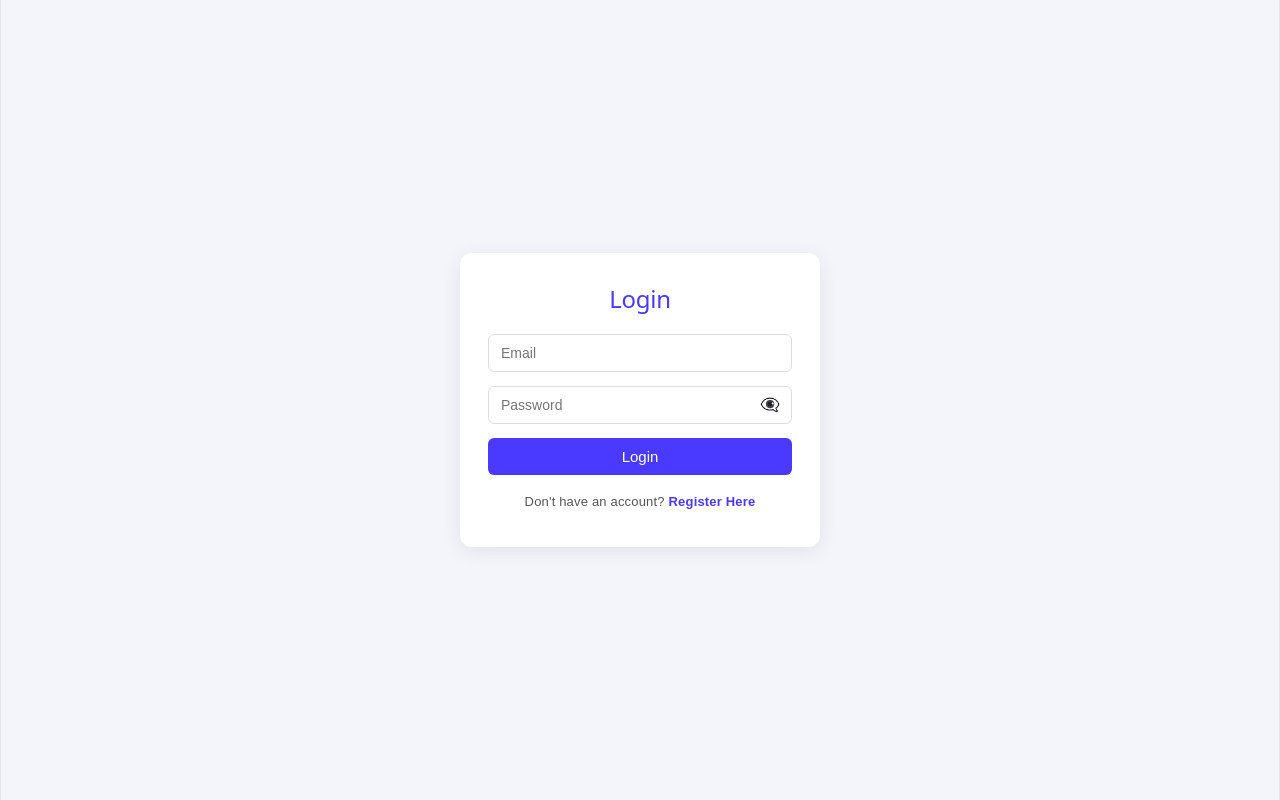
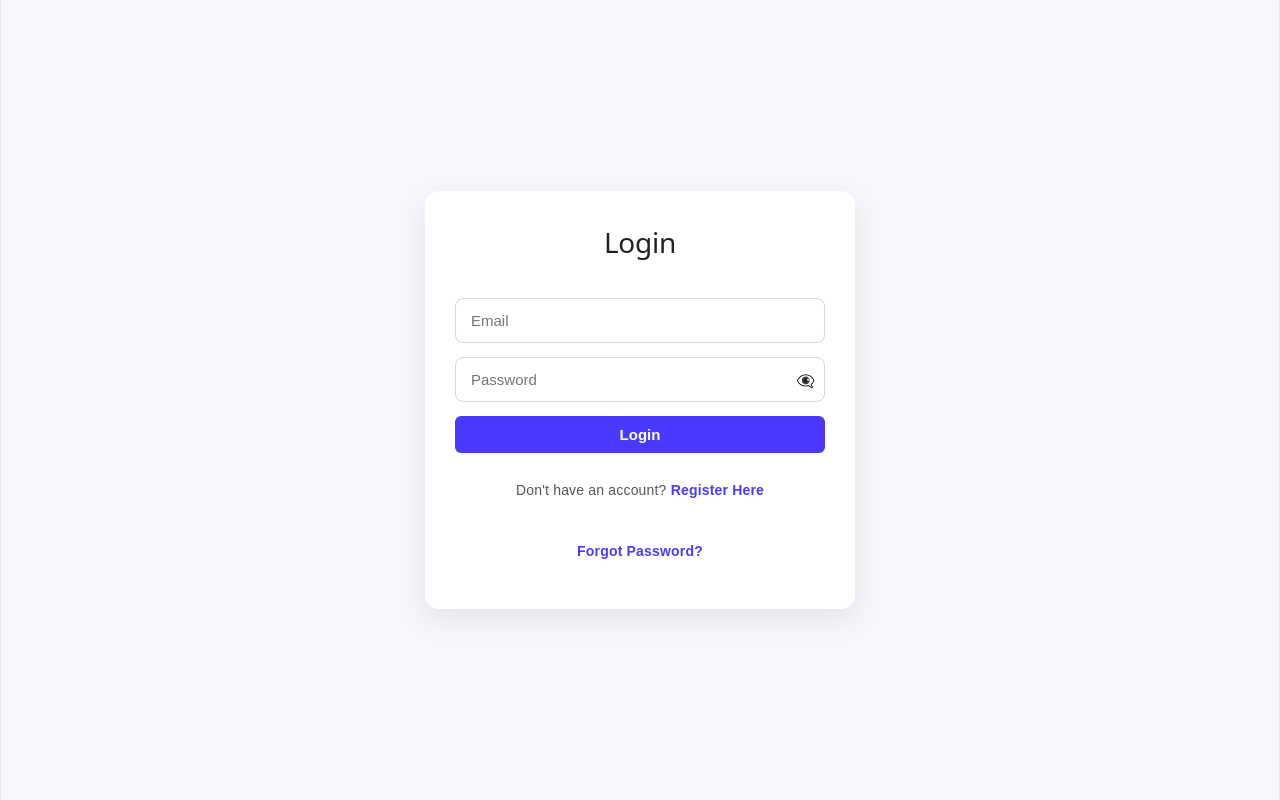
Before and after one commit to surendrakumar498/expenses_frontend, a React (Vite) app: page / in a window 1280 px wide. Built offline with nearby package versions, Linux system fonts and the light colour scheme; no server answers.

Commit message:
forgot route impliment

```diff
--- a/package.json
+++ b/package.json
@@ -10,10 +10,12 @@
     "preview": "vite preview"
   },
   "dependencies": {
+    "dom": "^0.0.3",
     "react": "^19.2.6",
     "react-dom": "^19.2.6",
     "react-icons": "^5.6.0",
     "react-spinners": "^0.17.0",
+    "router": "^2.2.0",
     "sweetalert2": "^11.26.25"
   },
   "devDependencies": {
--- a/src/App.css
+++ b/src/App.css
@@ -715,6 +715,196 @@ table th{
 }
 
 
+/* forgot password here css */
+
+/* ===========================
+   Forgot Password CSS
+=========================== */
+
+.auth-container {
+  min-height: 100vh;
+  background: #f5f7fb;
+  display: flex;
+  justify-content: center;
+  align-items: center;
+  padding: 20px;
+}
+
+.auth-card {
+  width: 100%;
+  max-width: 430px;
+  background: #fff;
+  padding: 35px 30px;
+  border-radius: 14px;
+  box-shadow: 0 10px 30px rgba(0, 0, 0, 0.08);
+}
+
+.auth-card h2 {
+  text-align: center;
+  margin-bottom: 25px;
+  color: #222;
+  font-size: 28px;
+}
+
+.auth-card form {
+  display: flex;
+  flex-direction: column;
+  gap: 18px;
+}
+
+.auth-card input {
+  width: 100%;
+  padding: 13px 15px;
+  border: 1px solid #d7d7d7;
+  border-radius: 8px;
+  font-size: 15px;
+  transition: 0.3s;
+  outline: none;
+  box-sizing: border-box;
+}
+
+.auth-card input:focus {
+  border-color: #4a3aff;
+  box-shadow: 0 0 0 3px rgba(74, 58, 255, 0.15);
+}
+
+.auth-card button {
+  width: 100%;
+  background: #4a3aff;
+  color: #fff;
+  border: none;
+  padding: 13px;
+  border-radius: 8px;
+  font-size: 15px;
+  font-weight: 600;
+  cursor: pointer;
+  transition: .3s;
+}
+
+.auth-card button:hover:not(:disabled) {
+  background: #3829d6;
+}
+
+.auth-card button:disabled {
+  opacity: .6;
+  cursor: not-allowed;
+}
+
+/* Password */
+
+.password-field-wrapper {
+  position: relative;
+}
+
+.password-field-wrapper input {
+  padding-right: 55px;
+}
+
+.toggle-password-btn {
+  position: absolute;
+  right: 10px;
+  top: 50%;
+  transform: translateY(-50%);
+  background: transparent !important;
+  color: #666 !important;
+  border: none !important;
+  width: auto !important;
+  padding: 0 !important;
+  cursor: pointer;
+  font-size: 20px;
+}
+
+.toggle-password-btn:hover {
+  color: #4a3aff !important;
+}
+
+/* Success */
+
+.auth-card p {
+  text-align: center;
+  margin: 10px 0;
+}
+
+.auth-error {
+  color: #d93025;
+  background: #ffe9e8;
+  border: 1px solid #ffc5c2;
+  padding: 10px;
+  border-radius: 8px;
+  font-size: 14px;
+}
+
+.auth-success {
+  color: #188038;
+  background: #e6f4ea;
+  border: 1px solid #b7dfc1;
+  padding: 10px;
+  border-radius: 8px;
+  font-size: 14px;
+}
+
+/* Login Link */
+
+.auth-switch {
+  margin-top: 20px;
+  text-align: center;
+  font-size: 14px;
+}
+
+.auth-switch span {
+  color: #4a3aff;
+  cursor: pointer;
+  font-weight: 600;
+}
+
+.auth-switch span:hover {
+  text-decoration: underline;
+}
+
+/* Loader */
+
+.loader-overlay {
+  position: fixed;
+  inset: 0;
+  background: rgba(255,255,255,.75);
+  display: flex;
+  justify-content: center;
+  align-items: center;
+  z-index: 9999;
+}
+
+.loader-circle {
+  width: 95px;
+  height: 95px;
+  background: white;
+  border-radius: 50%;
+  display: flex;
+  justify-content: center;
+  align-items: center;
+  box-shadow: 0 8px 30px rgba(0,0,0,.15);
+}
+
+/* Responsive */
+
+@media (max-width:480px){
+
+.auth-card{
+    padding:25px 20px;
+}
+
+.auth-card h2{
+    font-size:24px;
+}
+
+.auth-card input,
+.auth-card button{
+    font-size:14px;
+}
+
+}
+
+/* End  */
+
 @media (max-width: 576px){
 
   .memo-container{
--- a/src/App.jsx
+++ b/src/App.jsx
@@ -1,3 +1,4 @@
+import ForgotPassword from "./components/ForgotPassword";
 import React, { useState } from "react";
 import Login from "./components/Login";
 import Register from "./components/Register";
@@ -10,7 +11,9 @@ const App = () => {
     const stored = localStorage.getItem("user");
     return stored ? JSON.parse(stored) : null;
   });
-  const [showRegister, setShowRegister] = useState(false);
+
+  // "login" | "register" | "forgot" — teeno mein se ek hi dikhega
+  const [view, setView] = useState("login");
 
   const handleAuthSuccess = (newToken, newUser) => {
     localStorage.setItem("token", newToken);
@@ -24,19 +27,27 @@ const App = () => {
     localStorage.removeItem("user");
     setToken("");
     setUser(null);
+    setView("login");
   };
 
   // JAB TAK LOGIN NAHI, TAB TAK DASHBOARD DIKHEGA HI NAHI
   if (!token) {
-    return showRegister ? (
+    if (view === "register") {
+      return (
         <Register
           onRegisterSuccess={handleAuthSuccess}
-        switchToLogin={() => setShowRegister(false)}
+          switchToLogin={() => setView("login")}
         />
-    ) : (
+      );
+    }
+    if (view === "forgot") {
+      return <ForgotPassword switchToLogin={() => setView("login")} />;
+    }
+    return (
      <Login
   onLoginSuccess={handleAuthSuccess}
-        switchToRegister={() => setShowRegister(true)}
+  switchToRegister={() => setView("register")}
+  switchToForgot={() => setView("forgot")}
 />
     );
   }
--- /dev/null
+++ b/src/components/ForgotPassword.jsx
@@ -0,0 +1,226 @@
+import "../App.css";
+import React, { useState } from "react";
+import { MoonLoader } from "react-spinners";
+
+const ForgotPassword = ({ switchToLogin }) => {
+  const API_URL = `${import.meta.env.VITE_BACKEND_URL}/api/auth`;
+
+  const [step, setStep] = useState(1);
+  const [email, setEmail] = useState("");
+  const [otp, setOtp] = useState("");
+  const [newPassword, setNewPassword] = useState("");
+  const [confirmPassword, setConfirmPassword] = useState("");
+  const [showPassword, setShowPassword] = useState(false);
+  const [message, setMessage] = useState("");
+  const [error, setError] = useState("");
+  const [loading, setLoading] = useState(false);
+
+  // ---------- STEP 1: Email submit -> OTP request ----------
+  const handleSendOtp = async (e) => {
+    e.preventDefault();
+    setError("");
+    setMessage("");
+
+    if (!email) {
+      setError("Email are required.");
+      return;
+    }
+
+    try {
+      setLoading(true);
+      const res = await fetch(`${API_URL}/forgot-password`, {
+        method: "POST",
+        headers: { "Content-Type": "application/json" },
+        body: JSON.stringify({ email }),
+      });
+      const data = await res.json();
+      if (!res.ok) {
+        setError(data.message || "Something went wrong.");
+        return;
+      }
+      setMessage(data.message);
+      setStep(2);
+    } catch (err) {
+      console.log(err);
+      setError("Something went wrong. Try again.");
+    } finally {
+      setLoading(false);
+    }
+  };
+
+  // ---------- STEP 2: OTP verify ----------
+  const handleVerifyOtp = async (e) => {
+    e.preventDefault();
+    setError("");
+    setMessage("");
+
+    if (!otp) {
+      setError("Please enter the OTP.");
+      return;
+    }
+
+    try {
+      setLoading(true);
+      const res = await fetch(`${API_URL}/verify-otp`, {
+        method: "POST",
+        headers: { "Content-Type": "application/json" },
+        body: JSON.stringify({ email, otp }),
+      });
+      const data = await res.json();
+      if (!res.ok) {
+        setError(data.message || "Wrong OTP");
+        return;
+      }
+      setMessage(data.message);
+      setStep(3);
+    } catch (err) {
+      console.log(err);
+      setError("Something went wrong. Try again.");
+    } finally {
+      setLoading(false);
+    }
+  };
+
+  // ---------- STEP 3: Reset password ----------
+  const handleResetPassword = async (e) => {
+    e.preventDefault();
+    setError("");
+    setMessage("");
+
+    if (!newPassword || !confirmPassword) {
+      setError("Please fill in both password fields.");
+      return;
+    }
+    if (newPassword.length < 8) {
+      setError("Password must be at least 8 characters long.");
+      return;
+    }
+    if (newPassword !== confirmPassword) {
+      setError("Password don't match.");
+      return;
+    }
+
+    try {
+      setLoading(true);
+      const res = await fetch(`${API_URL}/reset-password`, {
+        method: "POST",
+        headers: { "Content-Type": "application/json" },
+        body: JSON.stringify({ email, newPassword }),
+      });
+      const data = await res.json();
+      if (!res.ok) {
+        setError(data.message || "Something went wrong. Please try again.");
+        return;
+      }
+      setMessage(data.message);
+      setStep(4);
+    } catch (err) {
+      console.log(err);
+      setError("Something went wrong. Try again.");
+    } finally {
+      setLoading(false);
+    }
+  };
+
+  return (
+    <div className="auth-container">
+      {loading && (
+        <div className="loader-overlay">
+          <div className="loader-circle">
+            <MoonLoader size={55} color="#4a3aff" speedMultiplier={1} />
+          </div>
+        </div>
+      )}
+
+      <div className="auth-card">
+        <h2>Forgot Password</h2>
+
+        {message && <p style={{ color: "green", fontSize: "14px" }}>{message}</p>}
+        {error && <p className="auth-error">{error}</p>}
+
+        {/* STEP 1: Email */}
+        {step === 1 && (
+          <form onSubmit={handleSendOtp}>
+            <input
+              type="email"
+              placeholder="Email"
+              value={email}
+              onChange={(e) => setEmail(e.target.value)}
+            />
+            <button type="submit" disabled={loading}>
+              {loading ? "Sending OTP..." : "Send OTP"}
+            </button>
+          </form>
+        )}
+
+        {/* STEP 2: OTP */}
+        {step === 2 && (
+          <form onSubmit={handleVerifyOtp}>
+            <input
+              type="text"
+              placeholder="6-digit OTP"
+              value={otp}
+              maxLength={6}
+              onChange={(e) => setOtp(e.target.value)}
+            />
+            <button type="submit" disabled={loading}>
+              {loading ? "Verifying OTP..." : "Verify OTP"}
+            </button>
+            <p className="auth-switch">
+              <span onClick={() => setStep(1)}>Wrong email address? Go Back</span>
+            </p>
+          </form>
+        )}
+
+        {/* STEP 3: New password */}
+        {step === 3 && (
+          <form onSubmit={handleResetPassword}>
+            <div className="password-field-wrapper">
+              <input
+                type={showPassword ? "text" : "password"}
+                placeholder="Naya Password"
+                value={newPassword}
+                onChange={(e) => setNewPassword(e.target.value)}
+              />
+              <button
+                type="button"
+                className="toggle-password-btn"
+                onClick={() => setShowPassword((prev) => !prev)}
+                tabIndex={-1}
+              >
+                {showPassword ? "👁️" : "👁️‍🗨️"}
+              </button>
+            </div>
+
+            <input
+              type={showPassword ? "text" : "password"}
+              placeholder="Confirm Password"
+              value={confirmPassword}
+              onChange={(e) => setConfirmPassword(e.target.value)}
+            />
+
+            <button type="submit" disabled={loading}>
+              {loading ? "Resetting Password..." : "Reset Password"}
+            </button>
+          </form>
+        )}
+
+        {/* STEP 4: Done */}
+        {step === 4 && (
+          <div>
+            <p>Password Reset Successful!.</p>
+            <button onClick={switchToLogin}>Go to Login Page</button>
+          </div>
+        )}
+
+        {step !== 4 && (
+          <p className="auth-switch">
+            <span onClick={switchToLogin}>Back to Login</span>
+          </p>
+        )}
+      </div>
+    </div>
+  );
+};
+
+export default ForgotPassword;
--- a/src/components/Login.jsx
+++ b/src/components/Login.jsx
@@ -2,7 +2,7 @@ import "../App.css";
 import React, { useState } from "react";
 import { MoonLoader } from "react-spinners";
 
-const Login = ({ onLoginSuccess, switchToRegister }) => {
+const Login = ({ onLoginSuccess, switchToRegister, switchToForgot }) => {
   const API_URL = `${import.meta.env.VITE_BACKEND_URL}/api/auth`;
 
   const [email, setEmail] = useState("");
@@ -96,9 +96,13 @@ const Login = ({ onLoginSuccess, switchToRegister }) => {
           {loading ? "Logging in..." : "Login"}
         </button>
 
-        <p className="auth-switch">
+       <p className="auth-switch">
         Don't have an account?{" "}
           <span onClick={switchToRegister}>Register Here</span>
+        </p>
+
+        <p className="auth-switch">
+          <span onClick={switchToForgot}>Forgot Password?</span>
         </p>
       </form>
     </div>
```
Also changed, not shown: 1 other file (tests, documents, lock files or other folders). Lines whose indentation alone changed are shown as unchanged.
